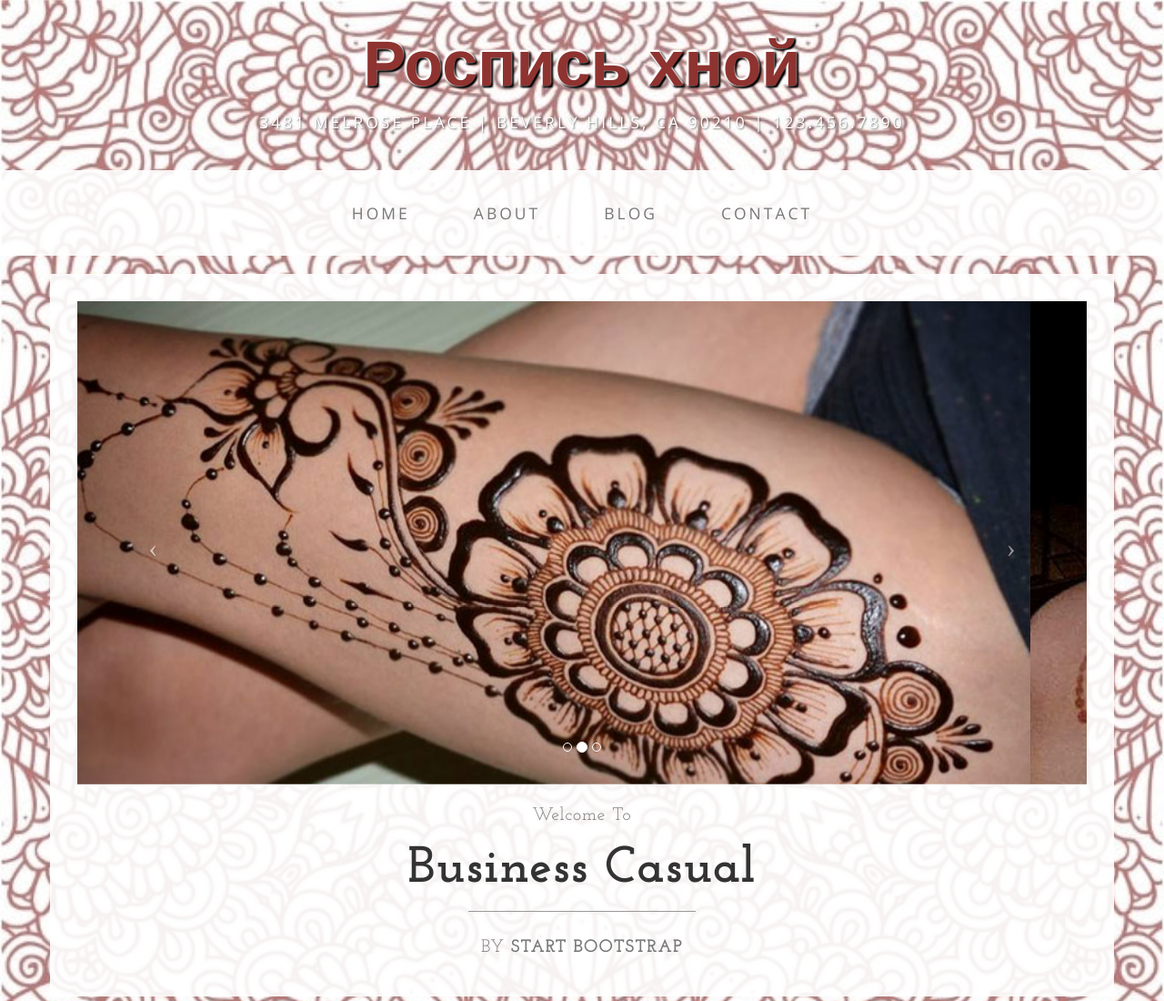
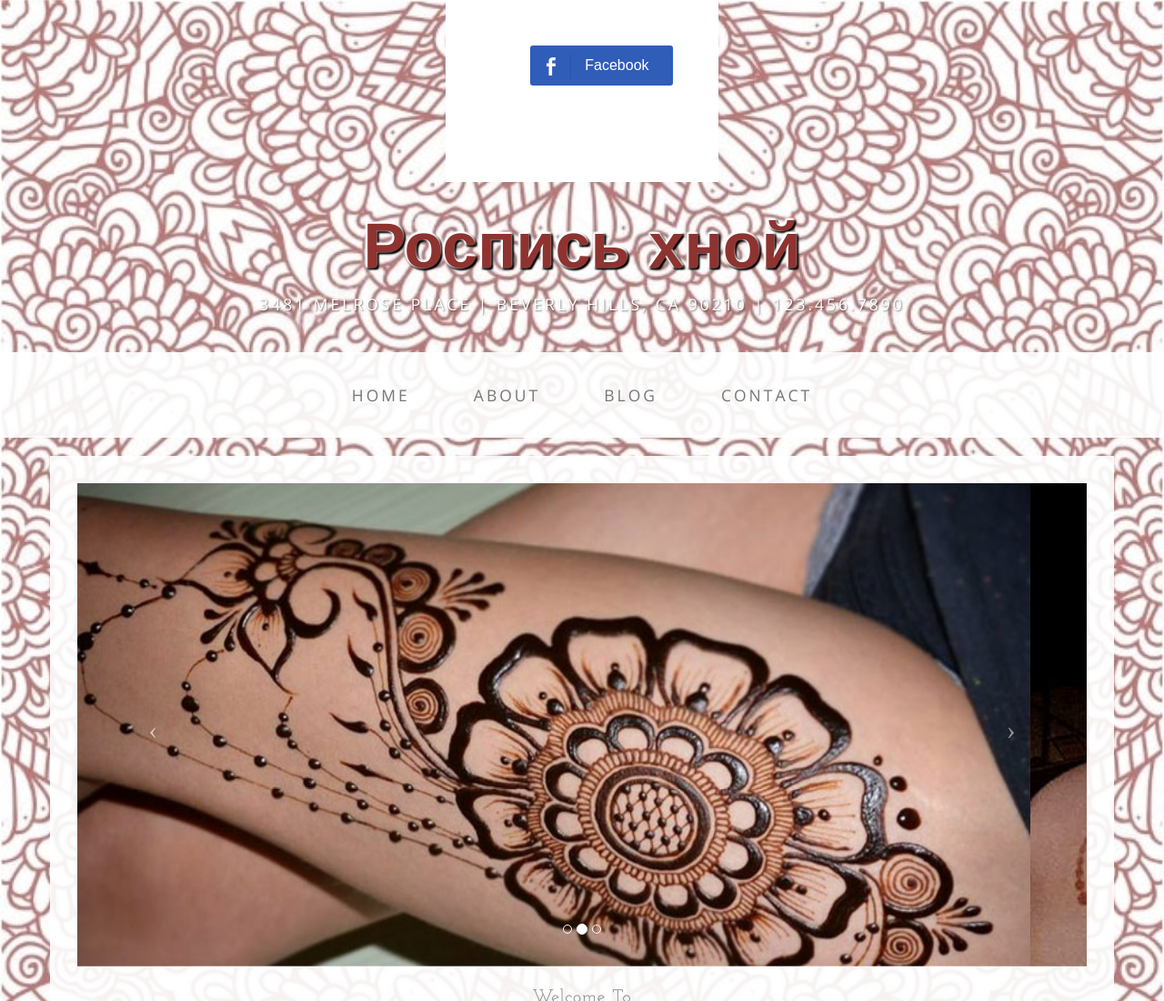
Before and after one commit to mehendi1/mehendi1.github.io, a plain HTML site: page index.html in a window 1280 px wide. Shown: the top 1100 px of the page at 91% size. Drawn offline with nearby package versions, Linux system fonts and the light colour scheme.

Commit message:
add facebook

```diff
--- a/css/business-casual.css
+++ b/css/business-casual.css
@@ -196,3 +196,36 @@ footer p {
         clear: both;
     }
 }
+
+
+
+.cont{
+    margin: 0 auto;
+    width: 300px;
+    height: 200px;
+    background: white;
+    position: relative;
+}
+
+.button{
+    position: absolute;
+    top: 50px;
+    right: 50px;
+    padding:9px 0 0 18px;
+
+    width: 157px;
+    height: 44px;
+    border-radius: 3px;
+    background: #305db8;
+}
+
+.line{
+    padding-left: 12px;
+}
+
+.face{
+    color: white;
+    padding-left: 12px;
+    font-family: Vendara, sans-serif;
+    font-size: 16px;
+}
--- a/index.html
+++ b/index.html
@@ -31,6 +31,16 @@
 </head>
 
 <body>
+
+    <div class="cont">
+        <a href="#">
+            <div class="button">
+                <img src="img/f.png" alt="f">
+                <img class="line" src="img/line.png" alt="line">
+                <span class="face">Facebook</span>
+            </div>
+        </a>
+    </div>
 
     <div class="brand">Роспись хной</div>
     <div class="address-bar">3481 Melrose Place | Beverly Hills, CA 90210 | 123.456.7890</div>
```
Also changed, not shown: img/f.png (added), img/line.png (added).
